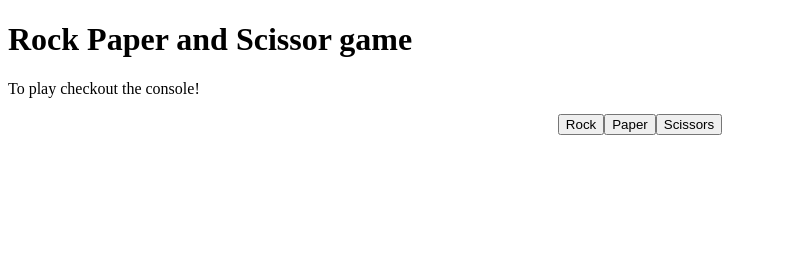
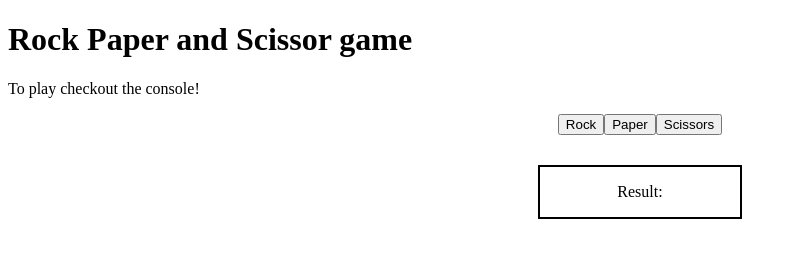
Before and after one commit to kopolo435/Rock-Paper-Scissors, a plain HTML site: page index.html in a window 1280 px wide. Shown: the whole page, without its empty margins (0-797 px from the left). Drawn offline with Linux system fonts and the light colour scheme.

Commit message:
Añade a la UI zona donde aparecera el resultado

```diff
--- a/index.html
+++ b/index.html
@@ -12,12 +12,18 @@
 
     <h1>Rock Paper and Scissor game</h1>
     <p>To play checkout the console!</p>
+    <main>
+        <div class="choices">
+            <button class="rock">Rock</button>
+            <button class="paper">Paper</button>
+            <button class="scissors">Scissors</button>
+        </div>
+        <div class="resultContainer">
+            <p class="result">Result: </p>
+        </div>
+    </main>
 
-    <div class="choices">
-        <button class="rock">Rock</button>
-        <button class="paper">Paper</button>
-        <button class="scissors">Scissors</button>
-    </div>
+
 
 
 </body>
--- a/style.css
+++ b/style.css
@@ -1,5 +1,20 @@
+
+main{
+    display: flex;
+    flex-direction: column;
+    align-items: center;
+}
+
 .choices{
     display: flex;
     justify-content: center;
     align-items: center;
 }
+
+.resultContainer{
+    display: flex;
+    justify-content: center;
+    width: 200px;
+    margin: 30px;
+    border: 2px solid #000000;
+}
```
